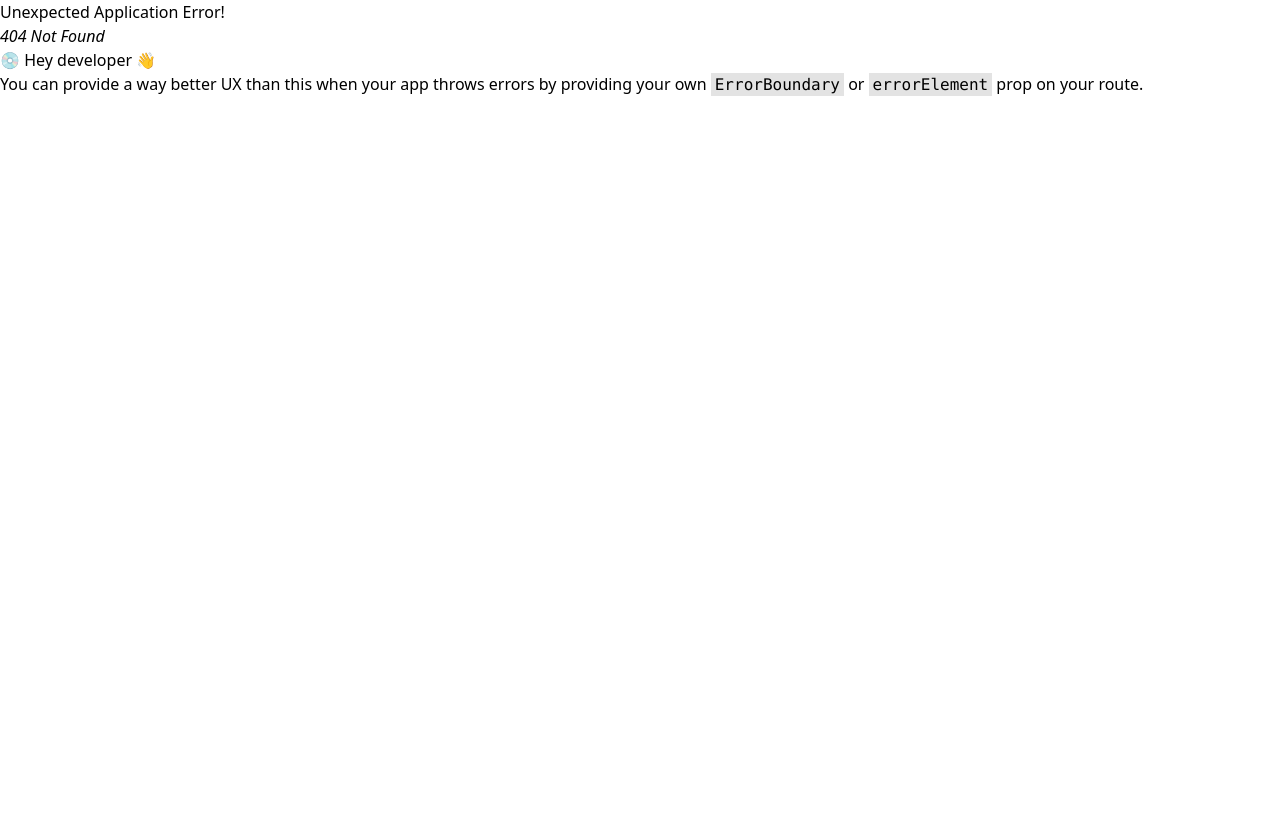
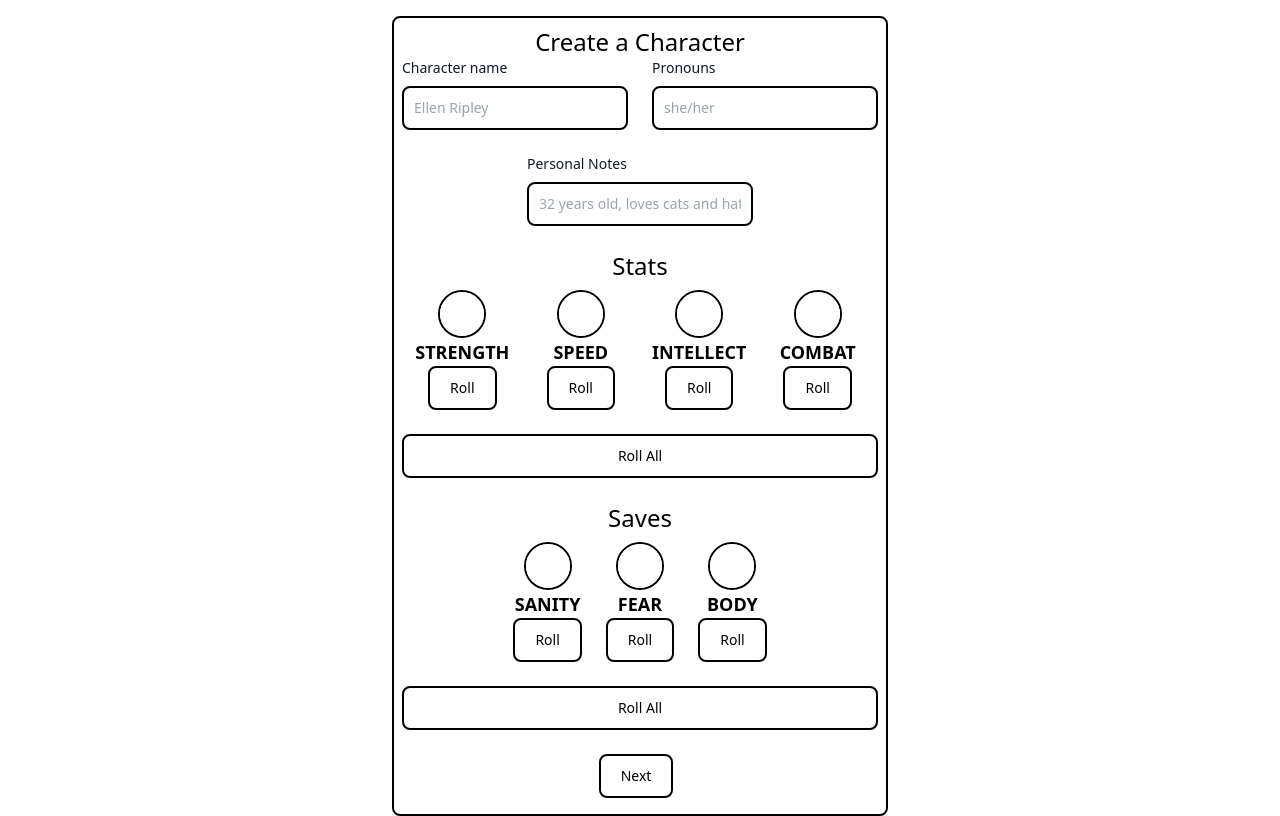
Before and after one commit to JudgeSansDredd/mothership-assistant, a React (Vite) app: page /create/statsandsaves in a window 1280 px wide. Before the commit this address had no page. Built offline with nearby package versions, Linux system fonts and the light colour scheme.

Commit message:
Create second character creation page

```diff
--- a/src/Components/statEditable.tsx
+++ b/src/Components/statEditable.tsx
@@ -1,12 +1,11 @@
 import React from "react";
-import { rollD10 } from "../Utils";
+import { rollD10 } from "../Utils/functions";
 import { useAppDispatch, useAppSelector } from "../store/hooks";
 import { setSave, setStat } from "../store/slices/newCharacterSlice";
 import Button from "./button";
 
 interface PropType {
   name: string;
-  text: string;
   type: "stat" | "save";
 }
 
@@ -49,7 +48,7 @@ export default function StatEditable(props: PropType) {
           onChange={onChange}
         />
       </div>
-      <div className="font-bold uppercase text-lg">{props.text}</div>
+      <div className="font-bold uppercase text-lg">{props.name}</div>
       <Button type="button" onClick={onClick}>
         Roll
       </Button>
--- a/src/Layouts/mainLayout.tsx
+++ b/src/Layouts/mainLayout.tsx
@@ -10,7 +10,7 @@ export default function MainLayout(props: React.PropsWithChildren<PropType>) {
   }, []);
 
   return (
-    <div className="mx-auto container flex flex-col items-center border-2 border-black dark:border-white rounded-lg m-4 h-full w-max box-border">
+    <div className="p-2 mx-auto container flex flex-col items-center border-2 border-black dark:border-white rounded-lg m-4 h-full w-max box-border">
       {props.children}
     </div>
   );
--- /dev/null
+++ b/src/Pages/Create/characterClass.tsx
@@ -0,0 +1,15 @@
+import React from "react";
+import MainLayout from "../../Layouts/mainLayout";
+
+export default function CharacterClass() {
+  return (
+    <MainLayout title="Create">
+      <h1 className="text-2xl">Choose a Class</h1>
+      <div className="grid gap-6 mb-6 md:grid-cols-4">
+        <div className="border-2 border-white rounded-lg p-2 flex flex-col">
+          <div className="text-lg">Marine</div>
+        </div>
+      </div>
+    </MainLayout>
+  );
+}
--- a/src/Pages/Create/statsAndSaves.tsx
+++ b/src/Pages/Create/statsAndSaves.tsx
@@ -1,13 +1,14 @@
 import React from "react";
 import Button from "../../Components/button";
+import ButtonLink from "../../Components/buttonLink";
 import StatEditable from "../../Components/statEditable";
 import TextInput from "../../Components/textInput";
 import MainLayout from "../../Layouts/mainLayout";
-import { rollD10 } from "../../Utils";
+import { rollD10 } from "../../Utils/functions";
 import { useAppDispatch } from "../../store/hooks";
 import { setSaves, setStats } from "../../store/slices/newCharacterSlice";
 
-export default function Create() {
+export default function StatsAndSaves() {
   const dispatch = useAppDispatch();
 
   const onStatRandomizeAll = (e: React.MouseEvent<HTMLButtonElement>) => {
@@ -33,9 +34,7 @@ export default function Create() {
 
   return (
     <MainLayout title="Create">
-      <div className="border-white border-2 rounded-lg p-4 flex flex-col items-center">
       <h1 className="text-2xl">Create a Character</h1>
-        <form>
       <div className="grid gap-6 mb-6 md:grid-cols-2">
         <div>
           <label
@@ -70,37 +69,28 @@ export default function Create() {
       </div>
       <div className="text-2xl w-full text-center mb-2">Stats</div>
       <div className="grid gap-6 mb-6 md:grid-cols-4">
-            <StatEditable type="stat" text="Strength" name="strength" />
-            <StatEditable type="stat" text="Speed" name="speed" />
-            <StatEditable type="stat" text="Intellect" name="intellect" />
-            <StatEditable type="stat" text="Combat" name="combat" />
+        <StatEditable type="stat" name="strength" />
+        <StatEditable type="stat" name="speed" />
+        <StatEditable type="stat" name="intellect" />
+        <StatEditable type="stat" name="combat" />
       </div>
       <div className="mb-6 w-full">
-            <Button
-              type="button"
-              onClick={onStatRandomizeAll}
-              className="w-full"
-            >
+        <Button type="button" onClick={onStatRandomizeAll} className="w-full">
           Roll All
         </Button>
       </div>
       <div className="text-2xl w-full text-center mb-2">Saves</div>
       <div className="grid gap-6 mb-6 md:grid-cols-3">
-            <StatEditable type="save" name="sanity" text="Sanity" />
-            <StatEditable type="save" name="fear" text="Fear" />
-            <StatEditable type="save" name="body" text="Body" />
+        <StatEditable type="save" name="sanity" />
+        <StatEditable type="save" name="fear" />
+        <StatEditable type="save" name="body" />
       </div>
       <div className="mb-6 w-full">
-            <Button
-              type="button"
-              onClick={onSaveRandomizeAll}
-              className="w-full"
-            >
+        <Button type="button" onClick={onSaveRandomizeAll} className="w-full">
           Roll All
         </Button>
       </div>
-        </form>
-      </div>
+      <ButtonLink to="/create/characterclass">Next</ButtonLink>
     </MainLayout>
   );
 }
--- a/src/Pages/welcome.tsx
+++ b/src/Pages/welcome.tsx
@@ -7,7 +7,7 @@ export default function Welcome() {
     <MainLayout title="Welcome">
       <div className=" p-4 flex flex-col items-center">
         <h1 className="text-2xl mb-6">Mothership Assistant</h1>
-        <ButtonLink to="/create">Create a Character</ButtonLink>
+        <ButtonLink to="/create/statsandsaves">Create a Character</ButtonLink>
       </div>
     </MainLayout>
   );
--- a/src/Routes/index.tsx
+++ b/src/Routes/index.tsx
@@ -1,5 +1,6 @@
 import React from "react";
 import { Route } from "react-router-dom";
+import CharacterClass from "../Pages/Create/characterClass";
 import StatsAndSaves from "../Pages/Create/statsAndSaves";
 import Welcome from "../Pages/welcome";
 
@@ -7,7 +8,8 @@ const routesFn = () => {
   return (
     <>
       <Route path="/" element={<Welcome />} />
-      <Route path="/create" element={<StatsAndSaves />} />
+      <Route path="/create/statsandsaves" element={<StatsAndSaves />} />
+      <Route path="/create/characterclass" element={<CharacterClass />} />
     </>
   );
 };
--- /dev/null
+++ b/src/Utils/constants.ts
@@ -0,0 +1 @@
+export const characterClasses = [];
--- /dev/null
+++ b/src/Utils/types.ts
@@ -0,0 +1,2 @@
+export type StatType = "strength" | "speed" | "intellect" | "combat";
+export type SaveType = "sanity" | "fear" | "body";
--- a/src/store/slices/newCharacterSlice.ts
+++ b/src/store/slices/newCharacterSlice.ts
@@ -1,17 +1,9 @@
 import { PayloadAction, createSlice } from "@reduxjs/toolkit";
+import { SaveType, StatType } from "../../Utils/types";
 
 interface newCharacterSliceStateType {
-  stats: {
-    strength?: number;
-    speed?: number;
-    intellect?: number;
-    combat?: number;
-  };
-  saves: {
-    sanity?: number;
-    fear?: number;
-    body?: number;
-  };
+  stats: Record<StatType, number | undefined>;
+  saves: Record<SaveType, number | undefined>;
 }
 
 const initialState: newCharacterSliceStateType = {
```
Also changed, not shown: src/Utils/functions.ts (renamed from src/Utils/index.ts). Lines whose indentation alone changed are shown as unchanged.
